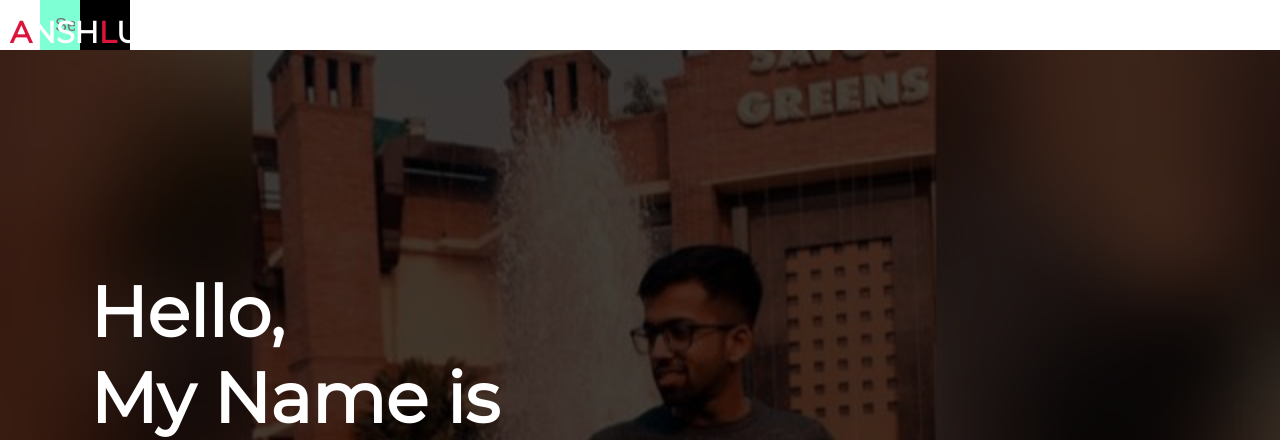
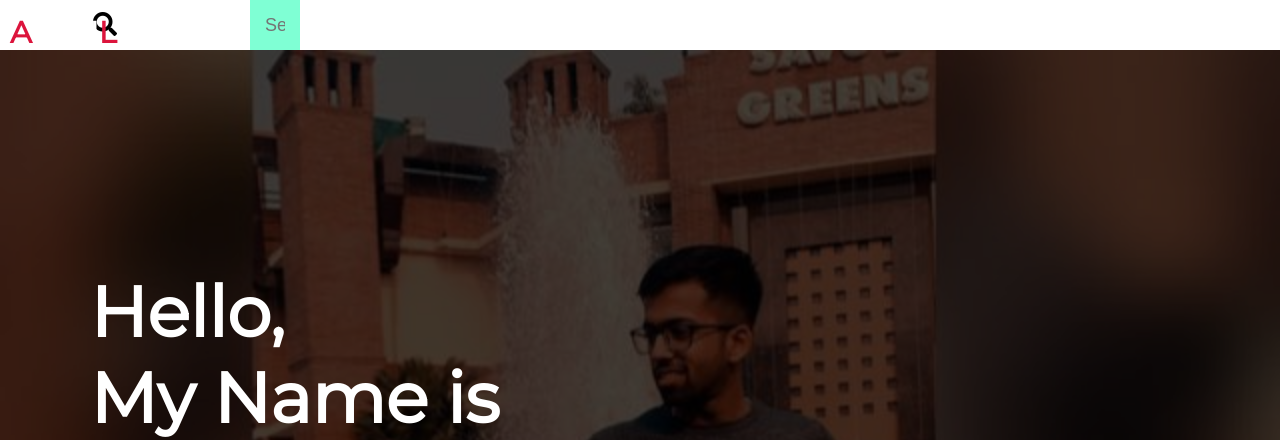
Before and after one commit to Anshluthra1/my, a PHP site: page / in a window 1280 px wide. Shown: the top 440 px of the page. Run offline with PHP 8.4, Linux system fonts and the light colour scheme; some libraries are stand-ins or nearby versions.

Commit message:
Update style5.css

```diff
--- a/style5.css
+++ b/style5.css
@@ -12,14 +12,14 @@
   border: 0;
   font-size: 18px;
   padding: 15px;
-  margin-left: 40px;
+  margin-left: 250px;
   height: 50px;
   width: 50px;
   transition: width 0.3s ease;
 }
 
 .btn {
-  background-color: black;
+  background-color: #fff;
   border: 0;
   cursor: pointer;
   font-size: 24px;
```
